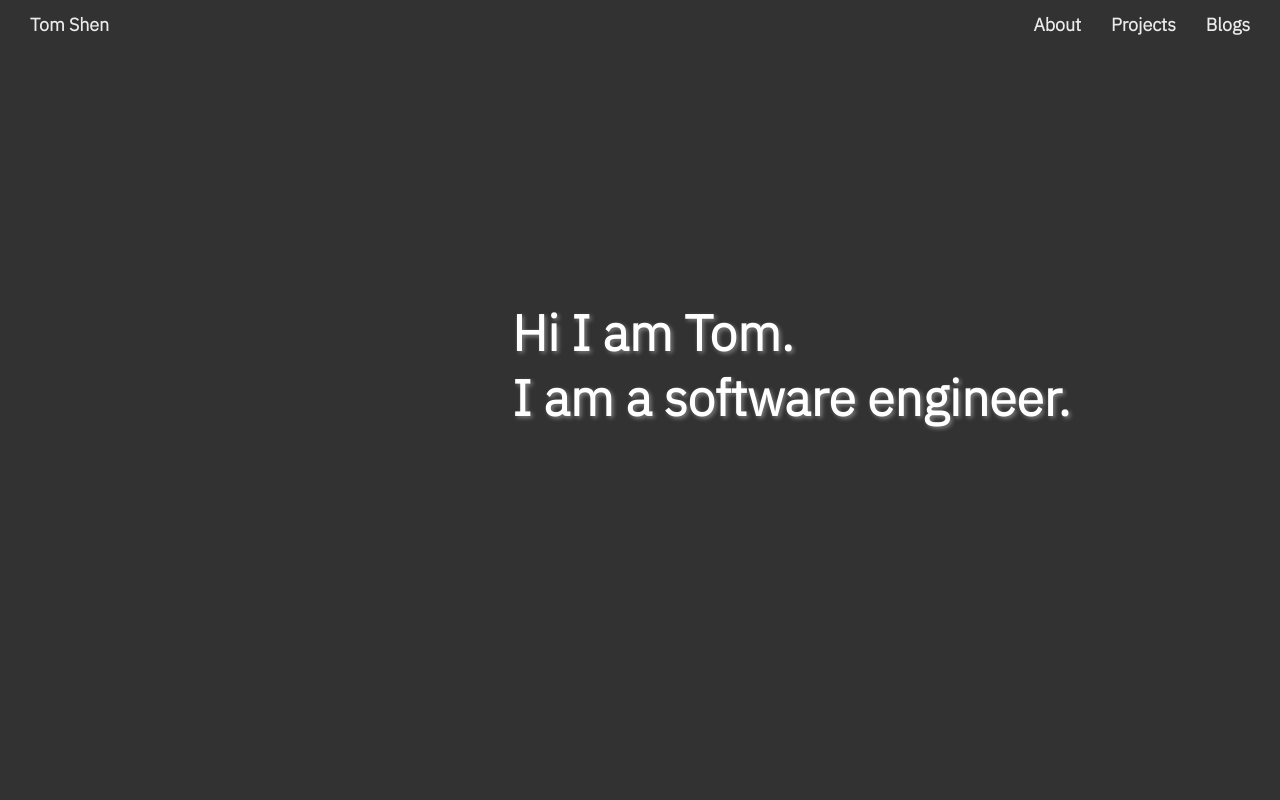
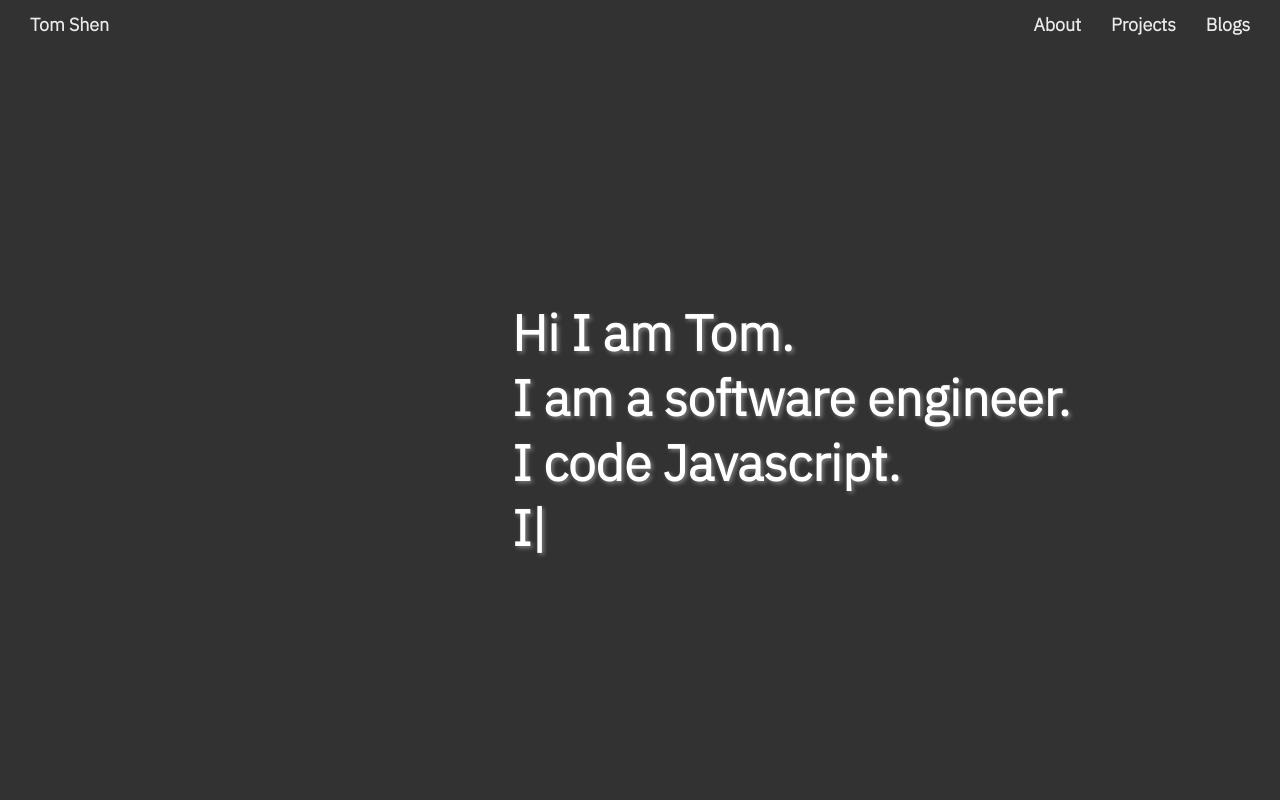
Before and after one commit to TkBusi/portfolio, a React (Create React App) app: page /#/ in a window 1280 px wide. Before the commit this address led to /#/portfolio/projects. Shown: the top 800 px of the page. Built offline with nearby package versions, Linux system fonts and the light colour scheme.

Commit message:
update homepage typewriter

```diff
--- a/src/home.css
+++ b/src/home.css
@@ -12,7 +12,7 @@
     margin-left: 40%;
     text-align: left;
     color: white;
-    font-family: 'IBM Plex Sans';
+    font-family: 'IBM Plex Sans', monospace;
     font-weight: bold;
     font-size: 50px;
     font-weight: bold;
--- a/src/home.tsx
+++ b/src/home.tsx
@@ -10,22 +10,51 @@ const skills = ["Pytorch", "Django", "Pygame", "Spring", "Flutter", "Sling Model
 function Home() {
 
   const [seconds, setSeconds] = useState(0);
-
+  let i0 = 0, i1 = 2, i2 = 7;
+  var sentences = new Array();
+  let isShow = false
   useEffect(() => {
     document.title = "Tom Shen | Dev Space";
+    let introEle = document.getElementsByClassName("intro")[0];
+    // store the content and remove from display
+    let spans = Array.from(introEle.getElementsByTagName('span'))
+    if(sentences.length == 0){
+      sentences = spans.map((i) => {return i.innerText});
+    }
+    spans.forEach(i => i.innerText="")
+    let x = 0, y = 0;
     const interval = setInterval(() => {
-      setSeconds(seconds => seconds + 1);
-    }, 1000);
+      let part1 = "", part2 = "";
+      setSeconds(seconds => seconds + 0.1);
+      if(sentences.length > x){
+        // remove annotation if exist
+        if(isShow)
+          spans[x].textContent = spans[x].textContent?.slice(0, -1)!;
+        // add a word back every 0.5s
+        spans[x].textContent += sentences[x][y];
+        y++;
+        if(sentences[x].length == y){
+          y = 0
+          x++;
+          return;
+        }
+        // add annotation if not exist
+        if(!isShow)
+          spans[x].textContent += "|";
+        // reverse isShow after changing
+        isShow = !isShow;
+      }
+
+    }, 100);
     return () => clearInterval(interval);
   }, []);
 
-  let i0 = 0, i1 = 0, i2 = 0;
   const intro =
   <div className="intro">
-    <div><span className='typing'>Hi I am Tom.</span></div>
+    <div><span>Hi I am Tom.</span></div>
     <div><span>I am a {position[i0]}.</span></div>
-    {/*<div><span>I code {language[i1]}.</span></div>
-    <div><span>I shine at {skills[i2]}.</span></div>*/}
+    <div><span>I code {language[i1]}.</span></div>
+    <div><span>I shine at {skills[i2]}.</span></div>
   </div>;
 
   // run the typewriter
```
